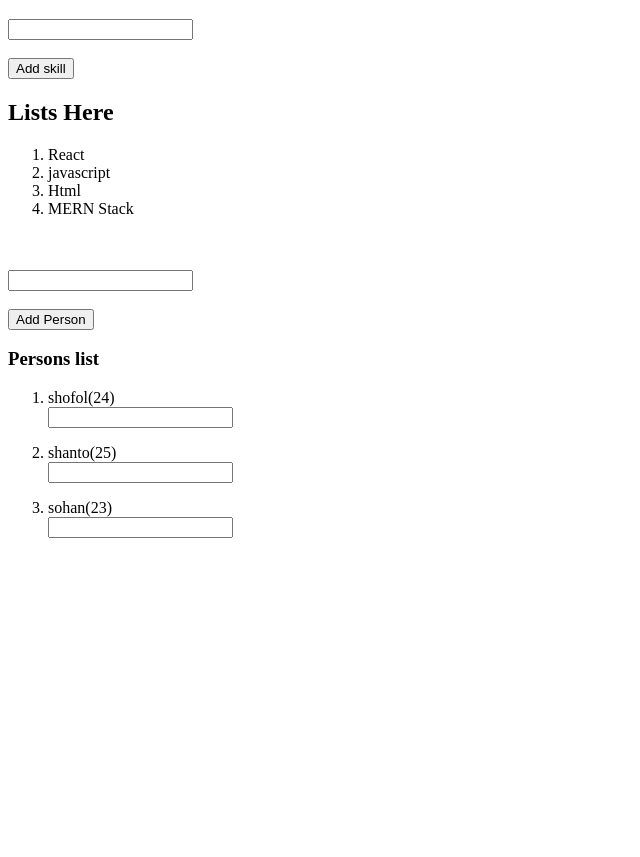
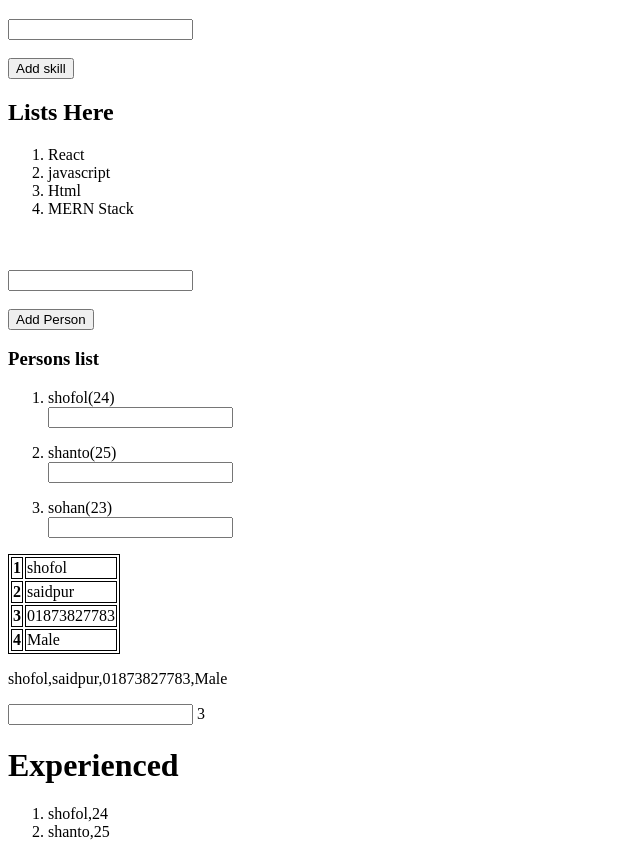
Before and after one commit to shofol1/VJs, a plain HTML site: page listBind/index.html in a window 1280 px wide. Shown: the part 79-936 px from the top of the page, without its empty margins (0-640 px from the left). Before the commit the page ends 800 px from the top, so only its background shows below. Drawn offline with nearby package versions, Linux system fonts and the light colour scheme.

Commit message:
computed

```diff
--- a/listBind/app.js
+++ b/listBind/app.js
@@ -4,6 +4,7 @@ createApp({
   data: function () {
     return {
       name: "hello",
+      review: "",
       newSkill: "",
       skills: ["React", "javascript", "Html", "MERN Stack"],
       persons: [
@@ -11,8 +12,26 @@ createApp({
         { name: "shanto", age: 25 },
         { name: "sohan", age: 23 },
       ],
+      aboutMe: {
+        name: "shofol",
+        address: "saidpur",
+        phone: "01873827783",
+        gender: "Male",
+      },
       newPerson: {},
     };
+  },
+  computed: {
+    totalCount() {
+      console.log("called total");
+      return this.persons.length;
+    },
+    elder() {
+      const el = this.persons.filter((item) => {
+        return item.age > 23;
+      });
+      return el;
+    },
   },
   methods: {
     addNew() {
--- a/listBind/index.html
+++ b/listBind/index.html
@@ -36,6 +36,25 @@
           </p>
         </li>
       </ol>
+      <table style="border: 1px solid black">
+        <tr v-for="(value,key,i) in aboutMe" :key="value">
+          <th style="border: 1px solid black">{{ i+1 }}</th>
+          <td style="border: 1px solid black">{{ value }}</td>
+        </tr>
+      </table>
+
+      <p>
+        <template v-for="(value,key,i) in aboutMe">
+          {{ value }}<span v-if="i<3">,</span>
+        </template>
+      </p>
+      <input type="text" name="" v-model="review" />
+      {{ totalCount }}
+
+      <h1>Experienced</h1>
+      <ol>
+        <li v-for="e in elder">{{ e.name }},{{ e.age }}</li>
+      </ol>
     </div>
     <script src="./app.js"></script>
   </body>
```
